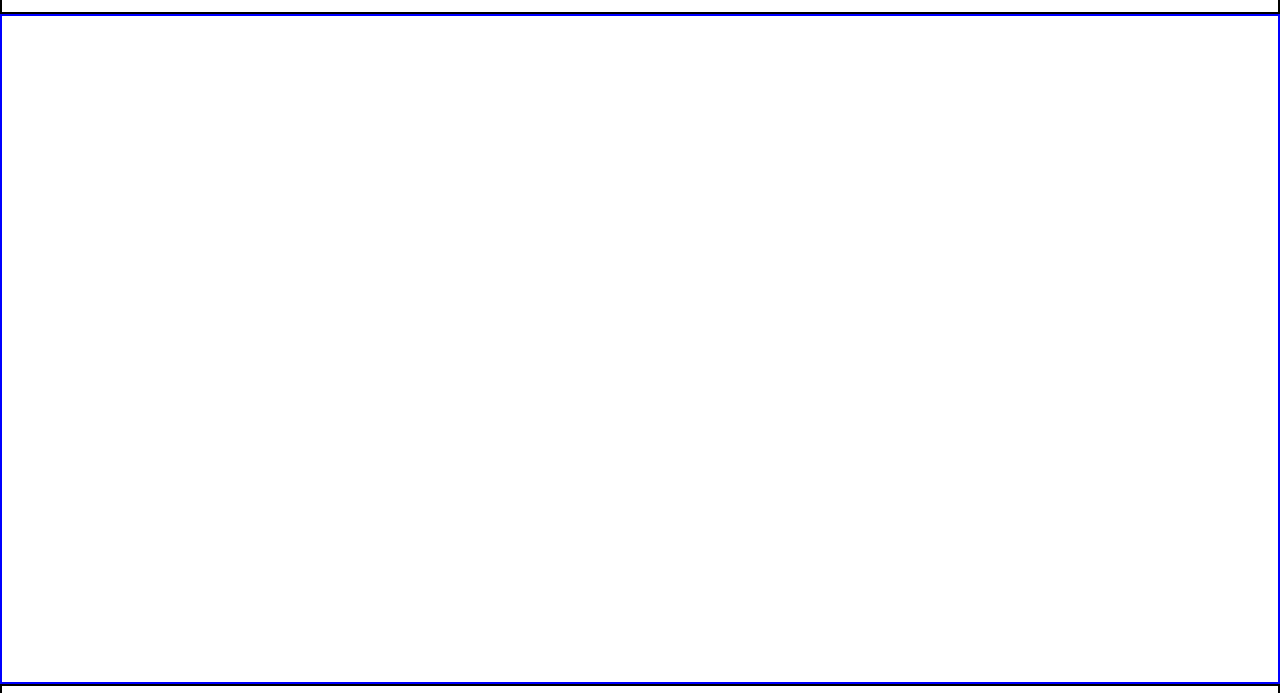
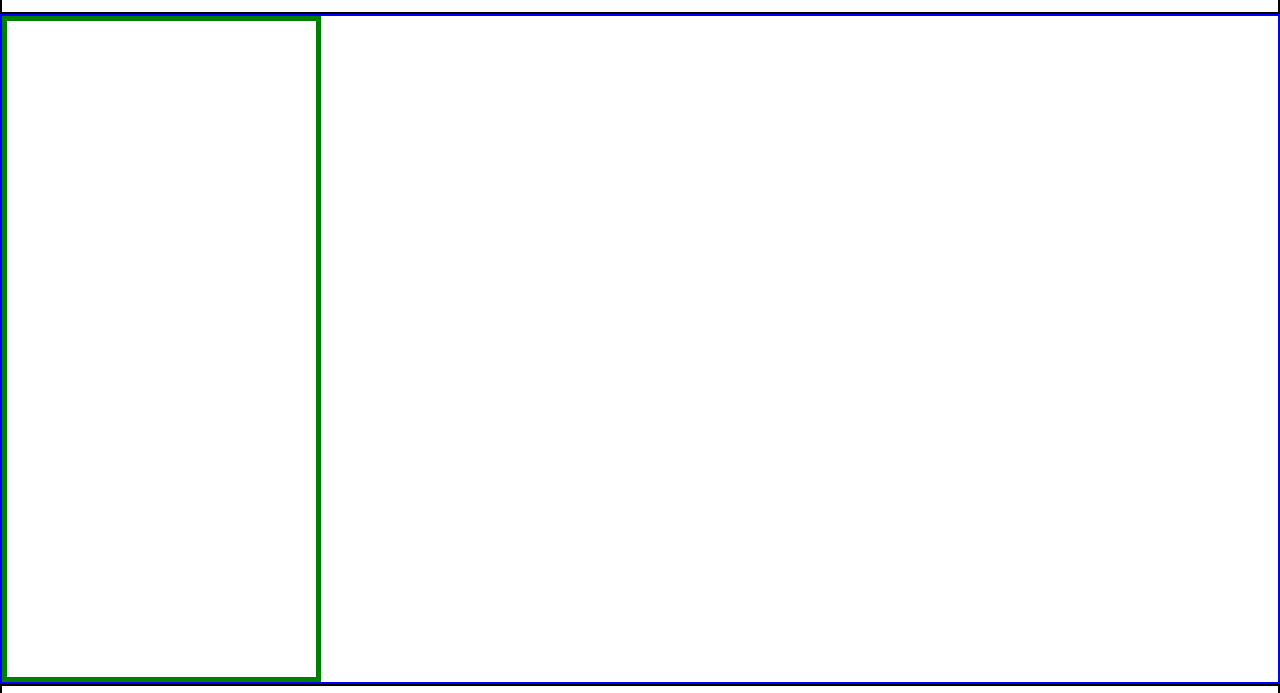
Before and after one commit to IAmYoungbossy/todo-list, a website built with webpack: page dist/index.html in a window 1280 px wide. Shown: the part 74-767 px from the top of the page. Built offline with nearby package versions, Linux system fonts and the light colour scheme.

Commit message:
Change aside name to nav for better HTML semantic

```diff
--- a/src/index.js
+++ b/src/index.js
@@ -38,11 +38,11 @@ createHeaderContent();
 function CreateMain(){
   const body = document.querySelector('body');
   const mainBodyContainer = document.createElement('main');
-  const aside = document.createElement('aside');
-  aside.classList.add('aside');
+  const nav = document.createElement('nav');
+  nav.classList.add('nav');
   const mainSection = document.createElement('section');
   mainSection.classList.add('mainSection');
-  mainBodyContainer.appendChild(aside);
+  mainBodyContainer.appendChild(nav);
   mainBodyContainer.appendChild(mainSection);
   body.appendChild(mainBodyContainer);
 }
--- a/src/style.css
+++ b/src/style.css
@@ -32,7 +32,7 @@ main {
   display: grid;
   grid-template-columns: 1fr 3fr;
 }
-main > div {
+main > nav {
   border: 5px solid green;
 }
 footer {
```
Also changed, not shown: dist/bundle.js.
